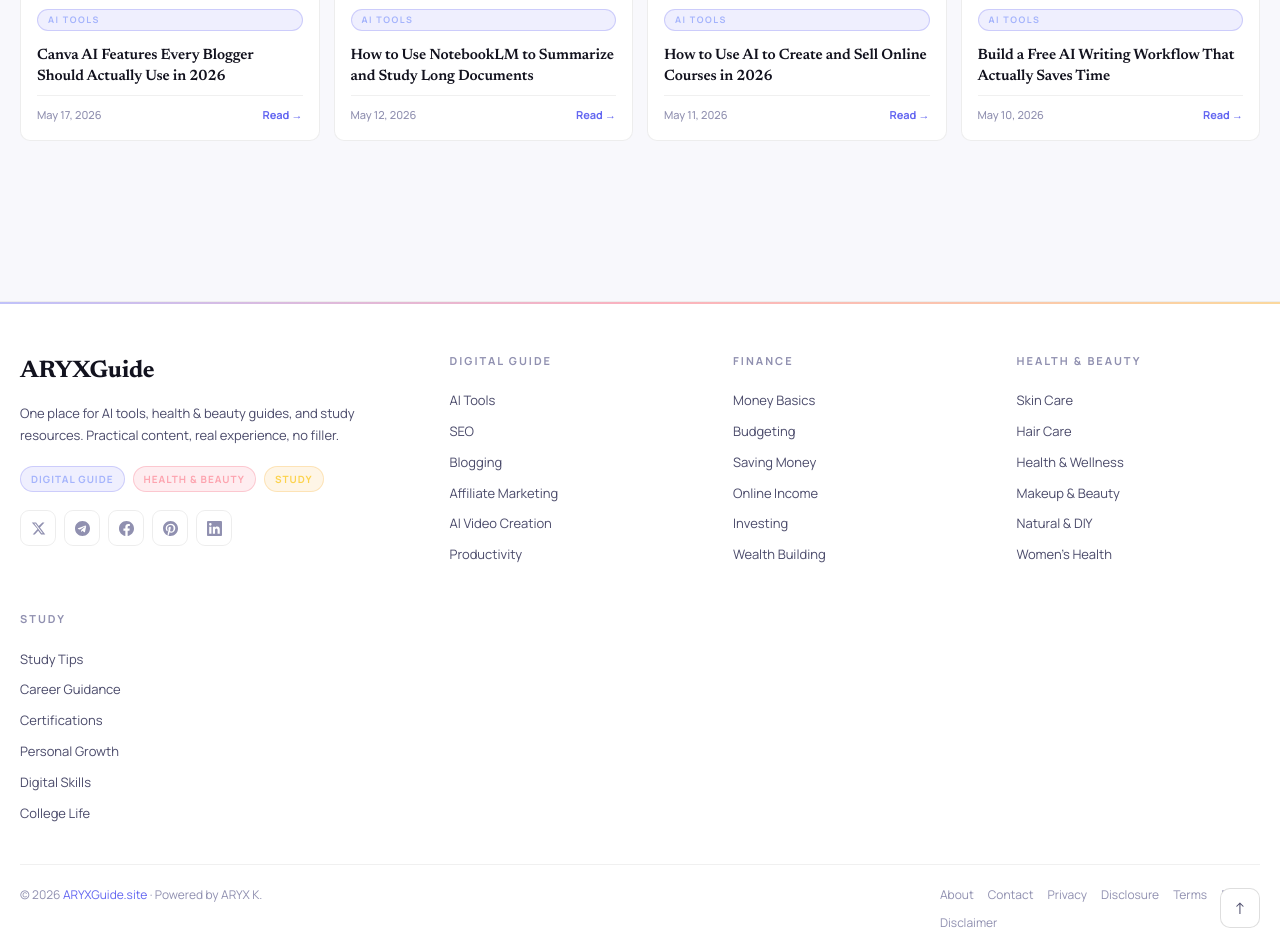
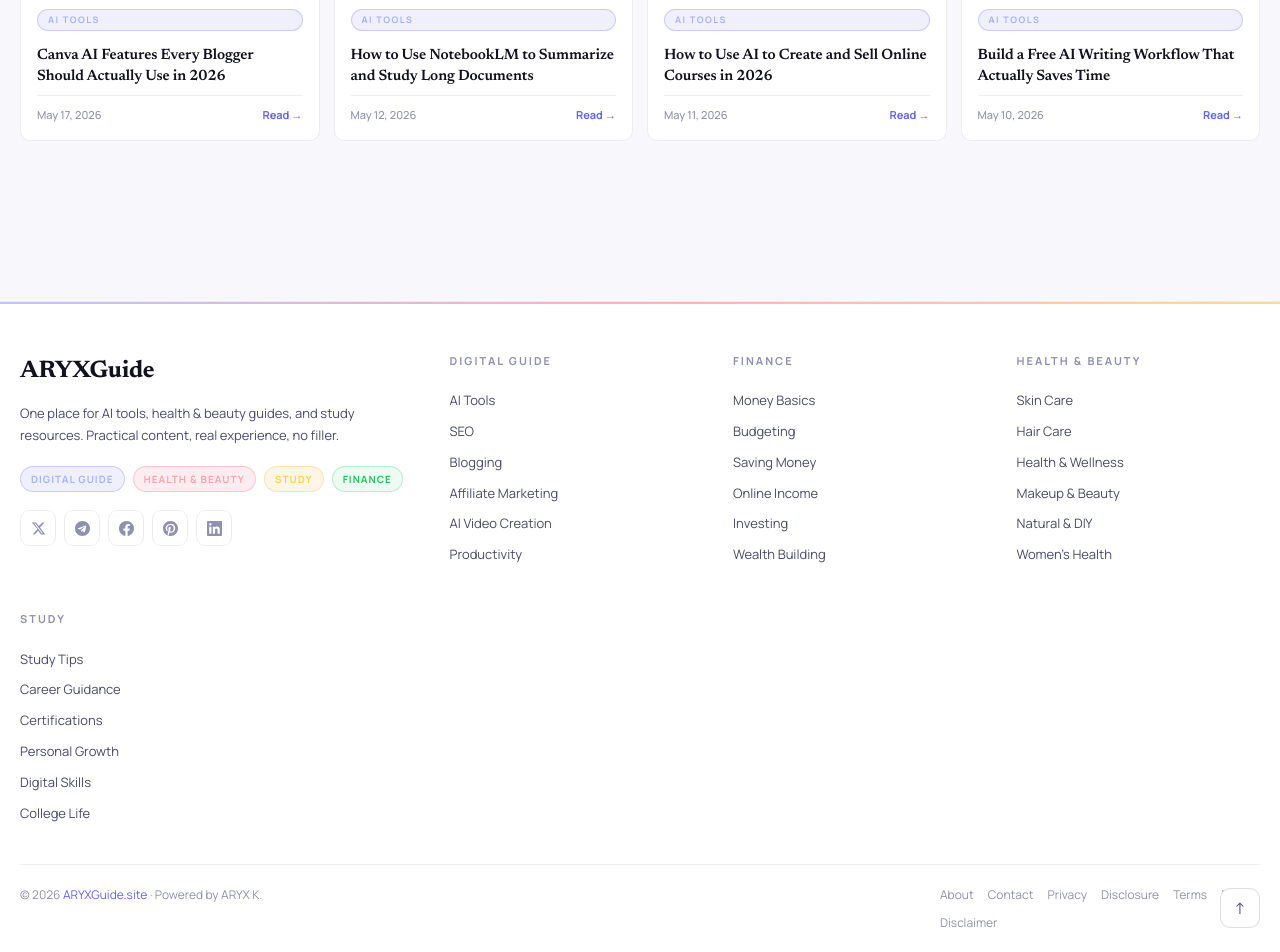
Before and after one commit to AryxK6/aryxguide, a Jekyll site: the page built from index.md, in a window 1280 px wide and 1400 px high, scrolled down 4684 px. Shown: the part 448-1400 px from the top of the window. Built offline with Jekyll 4.4.1, drawn with Linux system fonts in a browser that asks for light colours.

Commit message:
Update default.html

```diff
--- a/_layouts/default.html
+++ b/_layouts/default.html
@@ -165,7 +165,7 @@
 *,*::before,*::after { box-sizing: border-box; margin: 0; padding: 0; }
 html { scroll-behavior: smooth; font-size: 16px; overflow-x: hidden; }
 body {
-  visibility: hidden;
+  visibility: visible;
   font-family: var(--font-body);
   background: var(--bg);
   color: var(--text);
@@ -860,6 +860,7 @@ body::before {
 .fnt-ai { background: var(--ai-dim); color: var(--ai-light); border: 1px solid var(--ai-border); }
 .fnt-hb { background: var(--hb-dim); color: var(--hb-light); border: 1px solid var(--hb-border); }
 .fnt-st { background: var(--st-dim); color: var(--st-light); border: 1px solid var(--st-border); }
+.fnt-pf { background: var(--pf-dim); color: var(--pf-primary); border: 1px solid var(--pf-border); }
 .footer-col-title { font-size: 11px; font-weight: 700; letter-spacing: 2px; text-transform: uppercase; color: var(--text-3); margin-bottom: 16px; }
 .footer-col a { display: block; padding: 5px 0; font-size: 13px; color: var(--text-2); transition: color 0.15s; }
 .footer-col-ai a:hover { color: var(--ai-primary); }
@@ -919,7 +920,7 @@ body::before {
 @media (max-width: 480px) {
   .footer-main { grid-template-columns: 1fr; }
 }
-  body.loaded { visibility: visible; }
+  /* visibility restored */
 
 /* ── Section Icons — no emoji ── */
 .section-icon {
@@ -1413,6 +1414,7 @@ body::before {
           <span class="footer-niche-tag fnt-ai">Digital Guide</span>
           <span class="footer-niche-tag fnt-hb"> Health & Beauty</span>
           <span class="footer-niche-tag fnt-st">Study</span>
+          <span class="footer-niche-tag fnt-pf">Finance</span>
         </div>
         <div class="footer-social">
           <a href="https://x.com/Aryx_K6" class="social-icon x" target="_blank" rel="noopener noreferrer" aria-label="Follow on X">
```
Also changed, not shown: other parts of _layouts/default.html (+2 -4 lines).
